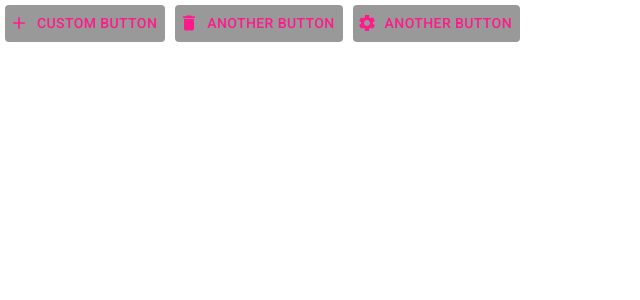
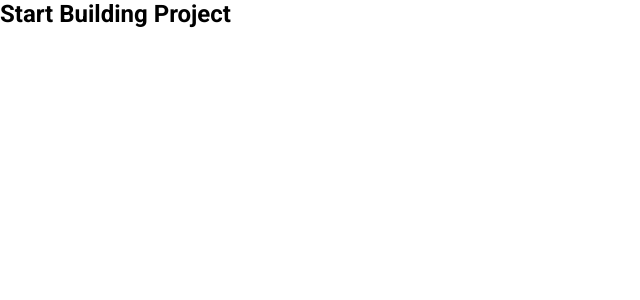
Before and after one commit to Umar-Haqqi/MUI-practice-with-project, a React (Vite) app: page / in a window 1280 px wide. Shown: the top 300 px of the page, without its empty margins (0-640 px from the left). Built offline with nearby package versions, Linux system fonts and the light colour scheme.

Commit message:
start building project

```diff
--- a/src/App.jsx
+++ b/src/App.jsx
@@ -1,28 +1,7 @@
-import { Button, styled } from '@mui/material'
-import { Settings, Add, Delete } from '@mui/icons-material';
-
 function App() {
-
-  // making button component for reusablity
-  const BlueButton = styled(Button)(({ theme }) => ({
-
-    // giving theme color here
-    backgroundColor: theme.palette.other.main,
-    color: theme.palette.primary.light,
-
-    margin: 5,
-    '&:hover': {
-      backgroundColor: 'lightblue',
-    },
-  }));
-
   return (
     <>
-
-      {/* Custom button with MUI */}
-      <BlueButton startIcon={<Add />}>Custom button</BlueButton>
-      <BlueButton startIcon={<Delete />}>Another button</BlueButton>
-      <BlueButton startIcon={<Settings />}>Another button</BlueButton>
+      <h2>Start Building Project</h2>
     </>
   )
 }
--- a/src/theme/theme.js
+++ b/src/theme/theme.js
@@ -10,7 +10,7 @@ export const theme = createTheme({
             main: '#f50057',
         },
         other: {
-            main: '#999',
+            main: '#fff',
         }
     }
 })
```
